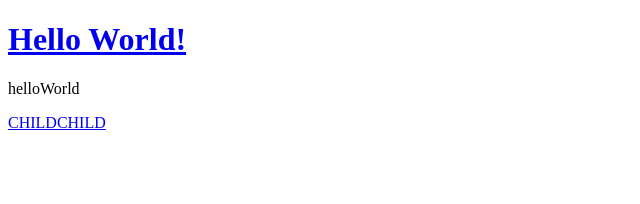
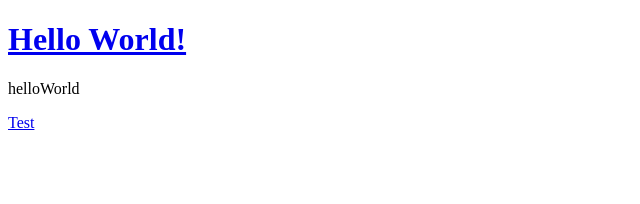
Before and after one commit to AlexAriz/react-template, a React app: page /test/helloWorld in a window 1280 px wide. Shown: the top 204 px of the page, without its empty margins (0-640 px from the left). Built offline with nearby package versions, Linux system fonts and the light colour scheme.

Commit message:
Rename components

```diff
--- a/src/js/Routes.js
+++ b/src/js/App.js
@@ -8,9 +8,9 @@ import {
 
 // Components
 import Home from './components/Home';
-import Child from './components/Child';
+import Test from './components/Test';
 
-const Routes = (
+const App = (
   <Router>
     <div>
       <h1>
@@ -19,15 +19,13 @@ const Routes = (
 
       <Switch>
         <Route exact path='/' component={Home} />
-        <Route path="/test/:testId" component={Child} />
-        <Route path="/foo/:testId" component={Child} />
+        <Route path="/test/:testId" component={Test} />
         <Route render={() => <p>Not Found</p>} />
       </Switch>
 
-      <Link to="/test/helloWorld">CHILD</Link>
-      <Link to="/foo/bar">CHILD</Link>
+      <Link to="/test/helloWorld">Test</Link>
     </div>
   </Router>
 );
 
-export default Routes;
+export default App;
--- a/src/js/components/Child.js
+++ b/src/js/components/Test.js
@@ -1,6 +1,6 @@
 import React, { Component } from 'react';
 
-class Child extends Component {
+class Test extends Component {
   render() {
     return (
       <p>
@@ -10,4 +10,4 @@ class Child extends Component {
   }
 }
 
-export default Child;
+export default Test;
--- a/src/js/index.js
+++ b/src/js/index.js
@@ -1,7 +1,7 @@
 import React from 'react';
 import ReactDOM from 'react-dom';
 
-import Routes from './Routes';
+import App from './App';
 
 import '../assets/scss/style.scss';
 
@@ -12,8 +12,8 @@ const render = (Component) => {
   );
 };
 
-render(Routes);
+render(App);
 
 if (module.hot) {
-  module.hot.accept('./Routes', () => { render(Routes); });
+  module.hot.accept('./App', () => { render(App); });
 }
```
